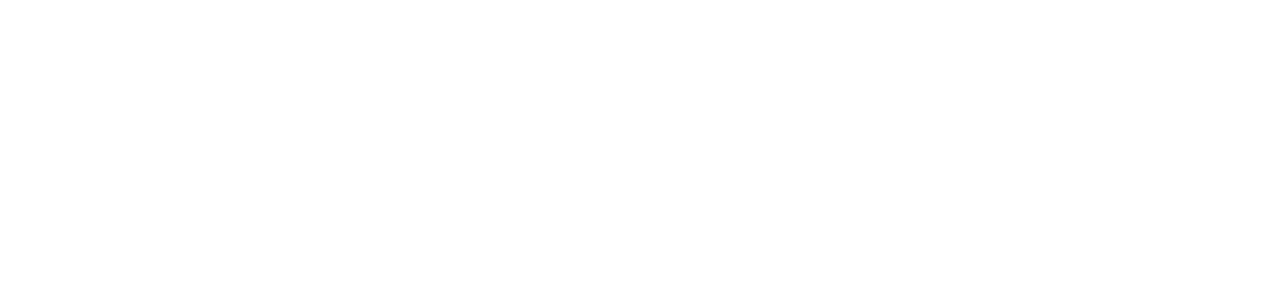
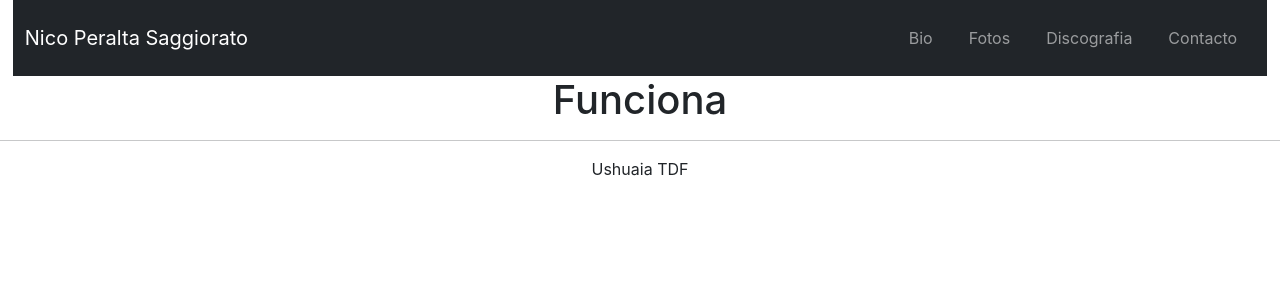
Before and after one commit to leopersag/-curso-37545-proyecto, a React (Create React App) app: page / in a window 1280 px wide. Shown: the top 300 px of the page. Built offline with nearby package versions, Linux system fonts and the light colour scheme.

Commit message:
Entrega: menu e-commerce

```diff
--- a/package.json
+++ b/package.json
@@ -6,6 +6,7 @@
     "@testing-library/jest-dom": "^5.16.5",
     "@testing-library/react": "^13.3.0",
     "@testing-library/user-event": "^13.5.0",
+    "core-js": "^3.6.5",
     "react": "^18.2.0",
     "react-dom": "^18.2.0",
     "react-scripts": "5.0.1",
--- a/src/App.js
+++ b/src/App.js
@@ -1,9 +1,14 @@
 import './Estilos.css';
+import 'core-js/actual';
+import Header from './components/Header';
+import Footer from './components/Footer';
 
 function App() {
   return (
     <div className="App">
-
+      <Header nombre="Nico " apellido="Peralta Saggiorato" />
+      <h1>Funciona</h1>
+      <Footer ubicacion="Ushuaia" provincia="TDF"/>
     </div>
   );
 }
--- /dev/null
+++ b/src/components/Footer.jsx
@@ -0,0 +1,16 @@
+import React, { Component } from "react";
+
+//Definiendo un componente como una 'clase'
+
+class Footer extends Component {
+
+    render(){
+        return(
+            <div>
+                <hr />
+                <p>{this.props.ubicacion} {this.props.provincia}</p>
+            </div>
+        )
+    }
+}
+export default Footer;
--- /dev/null
+++ b/src/components/Header.jsx
@@ -0,0 +1,31 @@
+import React from "react";
+
+//Definiendo un componente como una función
+
+const Header = ({nombre, apellido}) =>{
+
+    return(
+        <header>
+            <nav className="navbar navbar-expand-lg navbar-dark bg-dark">
+                <div className="container-fluid">
+                    <a className="navbar-brand" href="./index.html">{nombre} {apellido}</a>
+
+                    <button className="navbar-toggler" type="button" data-bs-toggle="collapse" data-bs-target="#navbarNav" aria-controls="navbarNav" aria-expanded="false" aria-label="Toggle navigation">
+                        <span className="navbar-toggler-icon"></span>
+                    </button>
+
+                    <div className="collapse navbar-collapse text-center text-md-start" id="navbarNav">
+                        <ul className="navbar-nav me-auto me-lg-0">
+                            <li className="nav-item"><a className="nav-link" href="./pages/bio.html">Bio</a></li>
+                            <li className="nav-item"><a className="nav-link" href="./pages/fotos.html">Fotos</a></li>
+                            <li className="nav-item"><a className="nav-link" href="./pages/discografia.html">Discografia</a></li>
+                            <li className="nav-item"><a className="nav-link" href="./pages/contacto.html">Contacto</a></li>
+                        </ul>
+                    </div>
+                </div>
+            </nav>
+        </header>
+    )
+}
+
+export default Header;
--- a/src/index.css
+++ b/src/index.css
@@ -11,3 +11,23 @@ code {
   font-family: source-code-pro, Menlo, Monaco, Consolas, 'Courier New',
     monospace;
 }
+
+header {
+  top: 0px;
+  margin: 0px 1vw; }
+  header div {
+    display: flex;
+    flex-flow: column wrap;
+    justify-content: center;
+    align-items: center; }
+
+@media screen and (min-width: 768px) {
+  header div {
+    flex-flow: row wrap; }
+  nav div ul li {
+    margin: 0px;
+    padding: 10px; }
+}
+
+header div {
+  justify-content: flex-end; }
```
Also changed, not shown: 1 other file (tests, documents, lock files or other folders).
